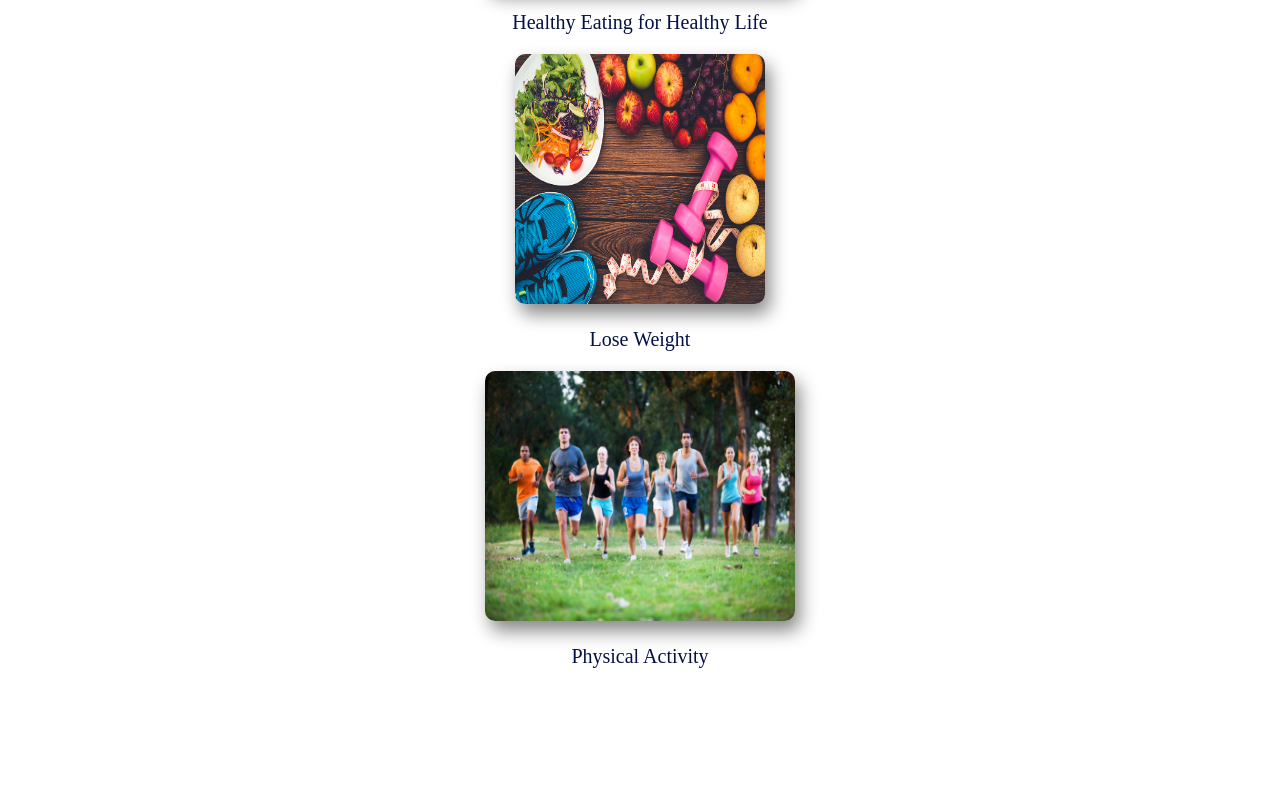
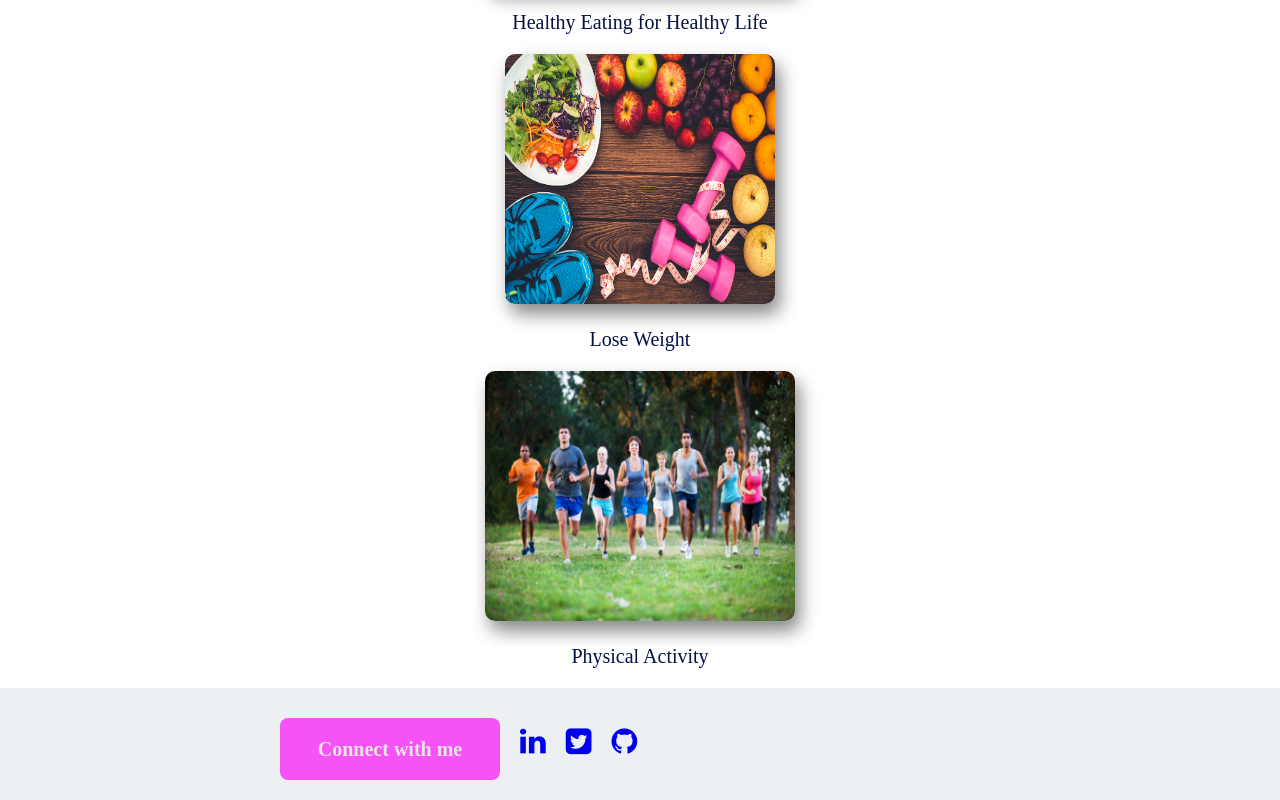
Before and after one commit to tejukudale1903/BMI_Calculator, a React (Create React App) app: page / in a window 1280 px wide. Shown: the part 3077-3877 px from the top of the page. Before the commit the page ends 3765 px from the top, so only its background shows below. Built offline with nearby package versions, Linux system fonts and the light colour scheme.

Commit message:
Added foother wirh connect

```diff
--- a/package.json
+++ b/package.json
@@ -6,6 +6,7 @@
     "@testing-library/jest-dom": "^5.14.1",
     "@testing-library/react": "^11.2.7",
     "@testing-library/user-event": "^12.8.3",
+    "font-awesome": "^4.7.0",
     "react": "^17.0.2",
     "react-dom": "^17.0.2",
     "react-scripts": "4.0.3",
--- a/src/App.css
+++ b/src/App.css
@@ -39,7 +39,7 @@
  }
  .weight a img{
    height: 250px;
-   width:250px;
+   width:270px;
    border-radius: 10px;
    box-shadow:5px 10px 18px #888888;
    /* margin-left: 60px; */
--- a/src/App.js
+++ b/src/App.js
@@ -1,9 +1,10 @@
 import "./App.css";
 // import BMI from "./components/BMI/Bmi";
-// import Health from "./components/BMI/Health";
+import Health from "./components/BMI/Health";
 import React, { useState } from "react";
 import Popup from "./components/BMI/Popup";
 import BMI from "./components/BMI/Bmi";
+// import Health from "./components/BMI/Health";
 // import  useRef from "react";
 // import React, { Component } from 'react';
 
@@ -223,6 +224,7 @@ function App() {
           </div>
         </div>
       </Popup>
+      <Health />
     </div>
   );
 }
--- a/src/components/BMI/Health.css
+++ b/src/components/BMI/Health.css
@@ -1,41 +1,177 @@
-.life h2{
-    font-size: 40px;
-   }
-   .life{
-     font-family: "Playfair Display", serif;
+.background2{
+  background: #ecf0f2;
+ display: flex;
 
-     color: #051145;
-     padding-top: 30px;
-     margin-left: 150px;
-     margin-right: 150px;
-    }
-   .food img{
-     height: 250px;
-     width: 310px;
+}
 
-     border-radius: 10px;
-     box-shadow:5px 10px 18px #888888;
-     /* margin-left: 30px; */
+.quotes{
+  font-family: "Playfair Display", serif;
+  font-size: 25px;
+  width: 50%;
+  color: #051145;
+  text-align: left;
+    margin-left: 50px;
+  margin-right: 50px;
+  padding-top: 30px;
+  padding-bottom: 20px;
+}
 
-   }
-   .lose_weight img {
-     height: 250px;
-     width: 85%;
-     border-radius: 10px;
-     box-shadow:5px 10px 18px #888888;
-     /* margin-left: 60px; */
-   }
+.quotes ul{
+  list-style-type: square;
+  line-height: 1.5;
+}
 
-   .activity img{
-     height: 250px;
-     width: 85%;
+.footer{
+  display: flex;
+}
 
-     border-radius: 10px;
-     box-shadow:5px 10px 18px #888888;
-     /* margin-left: 60px; */
-   }
+.profile{
 
-   .healthy_cards{
-     display: flex;
-     justify-content: space-evenly;
-   }
+  background-color: rgb(243, 76, 188);
+
+
+  margin-top: 35px;
+  display: flex;
+  /* justify-content: space-evenly; */
+  height:min-content;
+  /* padding-top: 10px; */
+}
+.connect{
+  color: #ecf0f2;
+  font-family:  "Playfair Display", serif;
+  font-size: 30px;
+  width: 200px;
+
+  padding-top: 10px;
+}
+/*
+.twitter_icon{
+  padding-top: 35px;
+  font-size: 30px;
+
+  color: blue;
+
+  margin-left: 20px;
+}
+
+.git{
+  font-size:48px;
+  color: red;
+} */
+
+/* .linked_icon{
+padding-top: 25px;
+margin-left: 50px;
+} */
+
+.social_profile{
+  display: flex;
+}
+.social{
+/* display: flex; */
+background-color: rgb(245, 83, 245);
+width: 220px;
+border-radius: 8px;
+height: 42px;
+margin-top: 30px;
+padding-bottom: 20px;
+font-family:  "Playfair Display", serif;
+color: rgb(233, 228, 227);
+}
+
+.linked_in p{
+   /* margin-top: 30px; */
+ /* padding-top: 10px; */
+ /* margin-right: 50px; */
+ text-align: center;
+ font-size: 20px;
+ font-weight: bold;
+}
+
+.linked_icon{
+  padding-top: 35px;
+  font-size: 30px;
+  /* size: a3; */
+  color: blue;
+  /* padding-right: 20px; */
+  margin-left: 20px;
+}
+
+.twitter_icon{
+  padding-top: 35px;
+  font-size: 30px;
+  /* size: a3; */
+  color: blue;
+  /* padding-right: 20px; */
+  margin-left: 20px;
+}
+
+.github_icon{
+  padding-top: 35px;
+  font-size: 30px;
+  /* size: a3; */
+  color: blue;
+  /* padding-right: 20px; */
+  margin-left: 20px;
+}
+
+
+@media only screen
+and (min-device-width : 540px)
+and (max-device-width : 720px) {
+  .quotes{
+    display: none;
+  }
+}
+
+@media only screen
+and (min-device-width : 360px)
+and (max-device-width : 640px) {
+  .quotes{
+    display: none;
+  }
+  .social_profile{
+    margin:0;
+    /* width:100%; */
+  }
+  .background2{
+    width: 100%;
+    margin: 0;
+  }
+}
+
+
+@media only screen
+and (min-device-width : 320px)
+and (max-device-width : 568px) {
+  .quotes{
+    display: none;
+  }
+  .social_profile{
+    margin-left: 30px;
+  margin-bottom: 20px;
+  }
+}
+
+
+@media only screen
+and (min-device-width : 768px)
+and (max-device-width : 1024px) {
+  .quotes{
+    display: none;
+
+  }
+  .social_profile{
+    margin-left:280px;
+    margin-bottom: 20px;
+  }
+}
+
+@media only screen
+and (min-device-width : 280px)
+and (max-device-width : 653px) {
+  .quotes{
+    display: none;
+
+  }
+}
--- a/src/components/BMI/Health.js
+++ b/src/components/BMI/Health.js
@@ -1,39 +1,41 @@
 import React from "react";
 import "./Health.css";
+import 'font-awesome/css/font-awesome.min.css';
 // import  { useState } from 'react';
 // import Popup from './components/BMI/Popup';
-
-
-
+// import { faHome } from "@fortawesome/free-solid-svg-icons";
+// import { FontAwesomeIcon } from "@fortawesome/react-fontawesome";
 
    class Health extends React.Component {
     render(){
         return(
-<div className="life">
-<h2>Stay Healthy:Change Your Life</h2>
-<div className="healthy_cards">
-  <div className="food">
-    <a href="#food">
-      <img src="food.jpg" alt="Food"></img>
-    </a>
-    <p>Healthy Eating for Healthy Life</p>
+            <div className="background2">
+              <div className="quotes">
+
+              <ul>
+                <li>
+                There's nothing more important than our good health,that's our principal capital asset.- Arlen Specter
+                </li>
+                <li>Good health is not something we can buy. However, it can be an extremely valuable savings account.- Anne Wilson Schaef</li>
+                <li>Keeping your body healthy is an expression of gratitude to the whole cosmos- the trees, the clouds, everything.– Thich Nhat Hanh</li>
+              </ul>
+              {/* <h4>There's nothing more important than our good health,that's our principal capital asset.- Arlen Specter</h4>
+              <h4>Good health is not something we can buy. However, it can be an extremely valuable savings account.- Anne Wilson Schaef</h4>
+              <h4>Keeping your body healthy is an expression of gratitude to the whole cosmos- the trees, the clouds, everything.– Thich Nhat Hanh</h4> */}
+              {/* <i class="fas fa-heartbeat"></i> */}
+            </div>
+            <div className="social_profile">
+            <div className="social">
+            <div className="linked_in">
+              <p>Connect with me</p>
+            </div>
+            </div>
 
 
-  </div>
+            <div className="linked_icon"><a href="https://www.linkedin.com/in/tejashree-kudale-0134ab1a4/" target="_blank" rel="noreferrer"><i class="fa fab fa-linkedin"></i></a></div>
+            <div className="twitter_icon"><a href="https://twitter.com/Tejashr20316059" target="_blank" rel="noreferrer"><i class="fa fab fa-twitter-square"></i></a></div>
+            <div className="github_icon"><a href="https://github.com/tejukudale1903" target="_blank" rel="noreferrer"><i class="fa fab fa-github"></i></a></div>
 
-  <div className="lose_weight">
-    <a href="#weight">
-
-      <img src="weight.jpg" alt="Weight Lose"></img>
-    </a>
-    <p>Lose Weight</p>
-  </div>
-  <div className="activity">
-    <a href="#activity">
-      <img src="activity.png" alt="Physical Activity"></img>
-    </a>
-    <p>Physical Activity</p>
-  </div>
             </div>
             </div>
         )
```
Also changed, not shown: 1 other file (tests, documents, lock files or other folders). Lines whose indentation alone changed are shown as unchanged.
